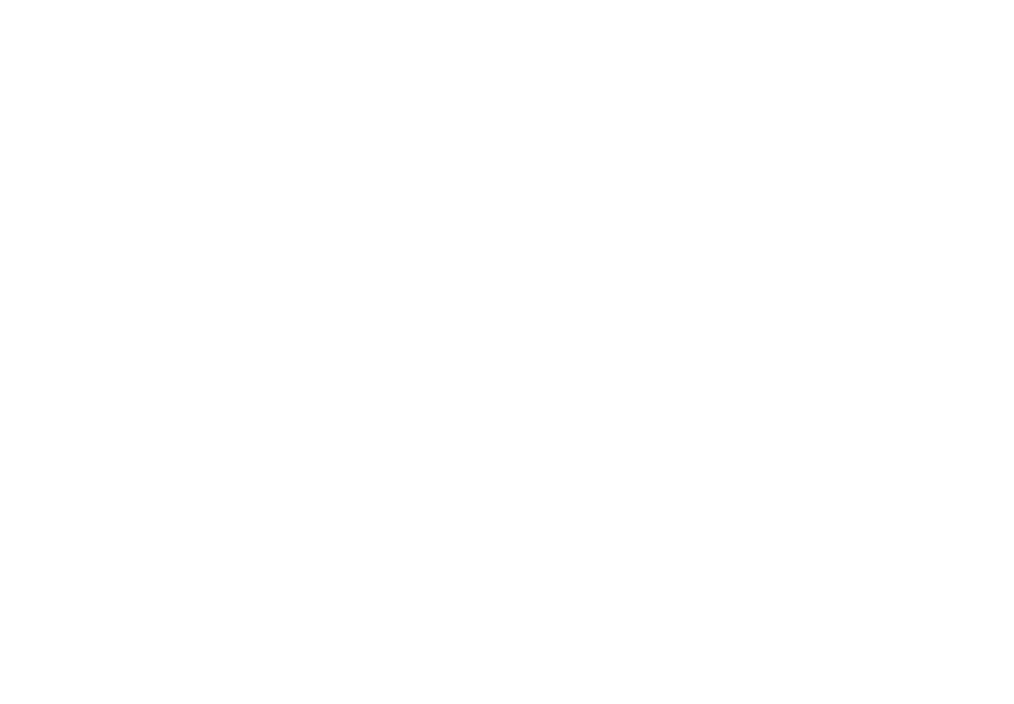
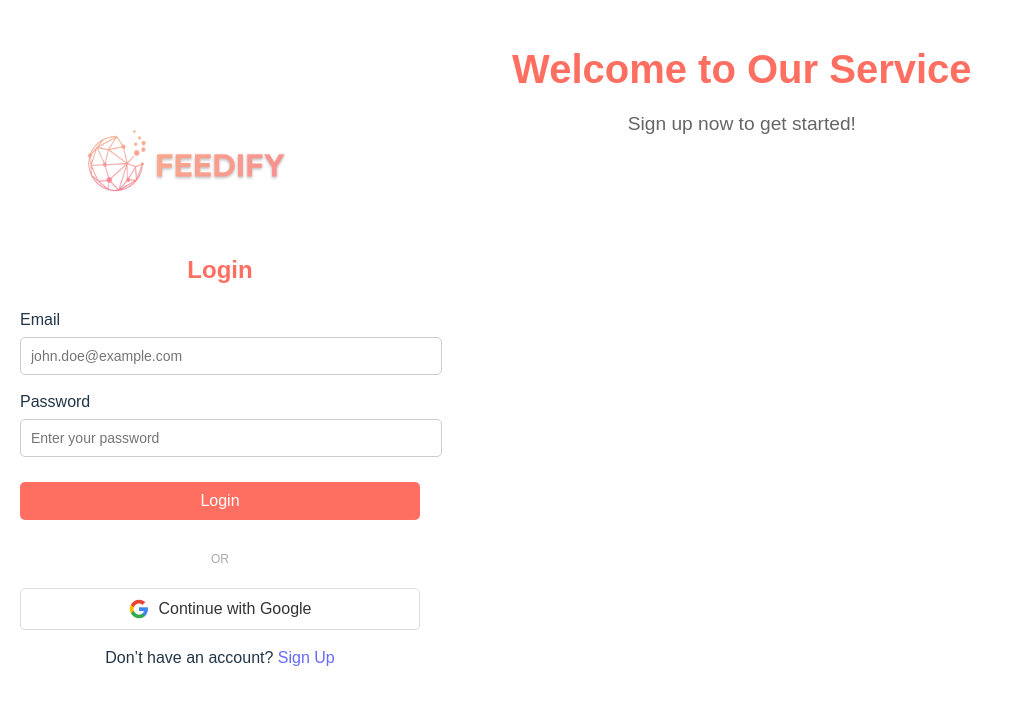
Before and after one commit to rowangamal/Feedify, a React (Vite) app in the folder frontend/: page / in a window 1280 px wide. Before the commit this address had no page. Shown: the top 704 px of the page, without its empty margins (0-1014 px from the left). Built offline with nearby package versions, Linux system fonts and the light colour scheme.

Commit message:
feat: frontend of normal login is done

```diff
--- a/frontend/src/App.jsx
+++ b/frontend/src/App.jsx
@@ -1,15 +1,35 @@
-import { BrowserRouter as Router, Route, Routes } from 'react-router-dom';
-// import Login from './login.jsx';
+import { BrowserRouter as Router, Route, Routes, Navigate } from 'react-router-dom';
+import Login from './components/Login/login.jsx';
 import Signup from './components/Signup/signup.jsx';
+import { AuthProvider } from './contexts/AuthContext';
+
+
+const isAuthenticated = () => {
+    // localStorage.removeItem('jwttoken');
+    return localStorage.getItem('jwttoken') !== null;
+};
+
+// Protected Routes
+const PrivateRoute = ({ element }) => {
+    return isAuthenticated() ? element : <Navigate to="/login" />;
+};
 
 function App() {
     return (
-        <Router>
-            <Routes>
-                {/*<Route path="/login" element={<Login />} />*/}
-                <Route path="/signup" element={<Signup />} />
-            </Routes>
-        </Router>
+        <AuthProvider>
+            <Router>
+                <Routes>
+                    {/* Public Routes */}
+                    <Route path="/" element={isAuthenticated() ? <Home />: <Login />} />
+                    <Route path="/login" element={isAuthenticated() ? <Home />: <Login />} />
+
+                    <Route path="/login" element={<Login />} />
+                    <Route path="/signup" element={<Signup />} />
+
+
+                </Routes>
+            </Router>
+        </AuthProvider>
     );
 }
 
--- /dev/null
+++ b/frontend/src/components/Login/Login.module.css
@@ -0,0 +1,16 @@
+.login-container {
+    display: flex;
+    height: 100vh;
+}
+
+.login-container > div {
+    flex: 1;
+}
+
+.login-container > div:first-child {
+    flex: 0 0 40%;
+}
+
+.login-container > div:last-child {
+    flex: 0 0 60%;
+}
--- /dev/null
+++ b/frontend/src/components/Login/login.jsx
@@ -0,0 +1,14 @@
+import LoginForm from '../LoginForm/LoginForm.jsx';
+import LandingPage from '../Landing/Landing.jsx';
+import styles from './Login.module.css';
+
+function Login() {
+    return (
+        <div className={styles['login-container']}>
+            <LoginForm />
+            <LandingPage />
+        </div>
+    );
+}
+
+export default Login;
--- /dev/null
+++ b/frontend/src/components/LoginForm/LoginForm.jsx
@@ -0,0 +1,91 @@
+import React, { useState } from 'react';
+import styles from './LoginForm.module.css';
+import { login } from '../../services/api';
+import { useContext } from 'react';
+import { AuthContext } from '../../contexts/AuthContext';
+
+const Login = () => {
+    const [formData, setFormData] = useState({
+        email: '',
+        password: '',
+    });
+    const { setIsAdmin } = useContext(AuthContext);
+
+
+    const [touchedFields, setTouchedFields] = useState({});
+
+    const handleChange = (e) => {
+        const { name, value } = e.target;
+        setFormData((prevData) => ({ ...prevData, [name]: value }));
+    };
+
+    const handleBlur = (e) => {
+        const { name } = e.target;
+        setTouchedFields((prevTouched) => ({ ...prevTouched, [name]: true }));
+    };
+
+    const handleSubmit = (e) => {
+        e.preventDefault();
+        const response = login(formData);
+        if (response) {
+            const { userId, isAdmin } = response;
+            setIsAdmin(isAdmin);
+        };
+        console.log('Logging in with:', formData);
+    };
+
+    const isFieldInvalid = (fieldName) =>
+        touchedFields[fieldName] && !formData[fieldName];
+
+
+    return (
+        <div className={styles['login-container']}>
+            <div className={styles['form-header']}>
+                <img src="/src/assets/logo.png" alt="Feedify Logo" className={styles.logo} />
+                <h2>Login</h2>
+            </div>
+            <form className={styles['form']} onSubmit={handleSubmit}>
+                <div className={styles['form-group']}>
+                    <label>Email</label>
+                    <input
+                        type="email"
+                        name="email"
+                        value={formData.email}
+                        onChange={handleChange}
+                        onBlur={handleBlur}
+                        required
+                        placeholder="john.doe@example.com"
+                        pattern="[a-z0-9._%+-]+@[a-z0-9.-]+\.[a-z]{2,}$"
+                        title="Enter a valid email address."
+                        className={isFieldInvalid('email') ? styles['invalid'] : ''}
+                    />
+                </div>
+                <div className={styles['form-group']}>
+                    <label>Password</label>
+                    <input
+                        type="password"
+                        name="password"
+                        value={formData.password}
+                        onChange={handleChange}
+                        onBlur={handleBlur}
+                        required
+                        placeholder="Enter your password"
+                        minLength="8"
+                        title="Password should be at least 8 characters long."
+                        className={isFieldInvalid('password') ? styles['invalid'] : ''}
+                    />
+                </div>
+                <button type="submit" className={styles['primary-btn']}>Login</button>
+            </form>
+            <div className={styles.divider}>OR</div>
+            <button className={styles['google-btn']}>
+                <img src="/src/assets/google.png" alt="Google Icon" /> Continue with Google
+            </button>
+            <p className={styles['signup-link']}>
+                Don’t have an account? <a href="/signup">Sign Up</a>
+            </p>
+        </div>
+    );
+};
+
+export default Login;
--- /dev/null
+++ b/frontend/src/components/LoginForm/LoginForm.module.css
@@ -0,0 +1,113 @@
+body {
+    font-family: "Arial", sans-serif;
+    margin: 0;
+    padding: 0;
+  }
+
+  .landing-container, .login-container {
+    text-align: center;
+    margin: auto;
+    padding: 20px;
+    max-width: 400px;
+    min-width: 400px;
+  }
+
+  .logo {
+    width: 350px; /* Increase the width to make the logo bigger */
+    margin-bottom: 20px;
+  }
+
+  h1, h2 {
+    color: #ff6f61;
+  }
+
+  .primary-btn, .secondary-btn, .google-btn {
+    width: 100%;
+    margin: 10px 0;
+    padding: 10px;
+    border-radius: 5px;
+    border: none;
+    font-size: 16px;
+    cursor: pointer;
+  }
+
+  .primary-btn {
+    background-color: #ff6f61;
+    color: white;
+  }
+
+  .secondary-btn {
+    background-color: #ffffff;
+    color: #333333;
+    border: 1px solid #333333;
+  }
+
+  .google-btn {
+    display: flex;
+    align-items: center;
+    justify-content: center;
+    background-color: white;
+    color: #333333;
+    border: 1px solid #ddd;
+  }
+
+  .google-btn img {
+    width: 20px;
+    margin-right: 10px;
+  }
+
+  input, select {
+    width: 100%;
+    padding: 10px;
+    border: 1px solid #ddd;
+    border-radius: 5px;
+  }
+
+  .divider {
+    margin: 20px 0;
+    text-transform: uppercase;
+    font-size: 12px;
+    color: #aaa;
+  }
+
+  .form-group {
+    display: flex;
+    flex-direction: column;
+    margin-bottom: 15px;
+    text-align: left;
+  }
+
+  .form-group label {
+    margin-bottom: 5px;
+  }
+
+  .form-group-row {
+    display: flex;
+    flex-direction: column;
+    margin-bottom: 15px;
+    text-align: left;
+  }
+
+  .form-group-row label {
+    margin-bottom: 5px;
+  }
+
+  .form-group-row input {
+    flex: 1;
+  }
+  .invalid {
+    border: 2px solid red;
+    background-color: #ffe6e6;
+  }
+
+  input, select {
+    border: 1px solid #ccc;
+    padding: 10px;
+    border-radius: 5px;
+    font-size: 14px;
+  }
+
+  input:focus, select:focus {
+    outline: none;
+    border: 2px solid #007bff;
+  }
--- /dev/null
+++ b/frontend/src/contexts/AuthContext.jsx
@@ -0,0 +1,13 @@
+import React, { createContext, useState } from 'react';
+
+export const AuthContext = createContext();
+
+export const AuthProvider = ({ children }) => {
+    const [isAdmin, setIsAdmin] = useState(false);
+
+    return (
+        <AuthContext.Provider value={{ isAdmin, setIsAdmin }}>
+            {children}
+        </AuthContext.Provider>
+    );
+};
--- a/frontend/src/services/api.js
+++ b/frontend/src/services/api.js
@@ -1,8 +1,27 @@
 import axios from 'axios';
 
-const API_BASE_URL = 'https://your-api-base-url.com'; // Replace with your actual API base URL
+const API_BASE_URL = 'http://localhost:8080'; // Replace with your actual API base URL
 
 export const signup = async (formData) => {
     const url = `${API_BASE_URL}/signup`; // Ensure the URL is correctly constructed
     return await axios.post(url, formData);
 };
+
+export const login = async (formData) => {
+    const url = `${API_BASE_URL}/login`;
+
+    try{
+        const response = await axios.post(url, formData, {
+            headers: {
+                'Content-Type': 'application/json',
+            }
+        });
+        const { userId, username, isAdmin, jwttoken } = response.data;
+        localStorage.setItem('jwttoken', jwttoken);
+        window.location.href = '/';
+        return { userId, isAdmin };
+    } catch (error) {
+        console.error('Login failed:', error);
+    }
+
+};
```
